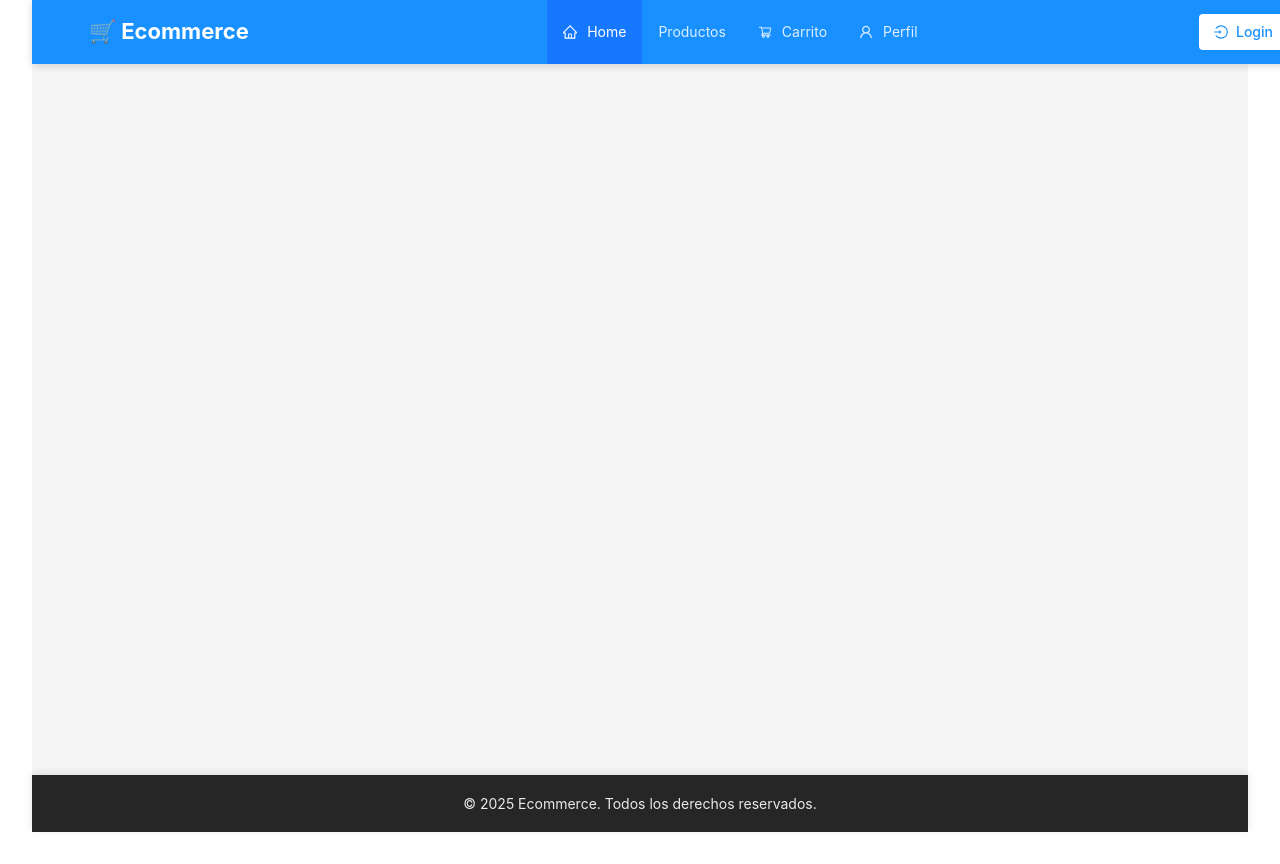
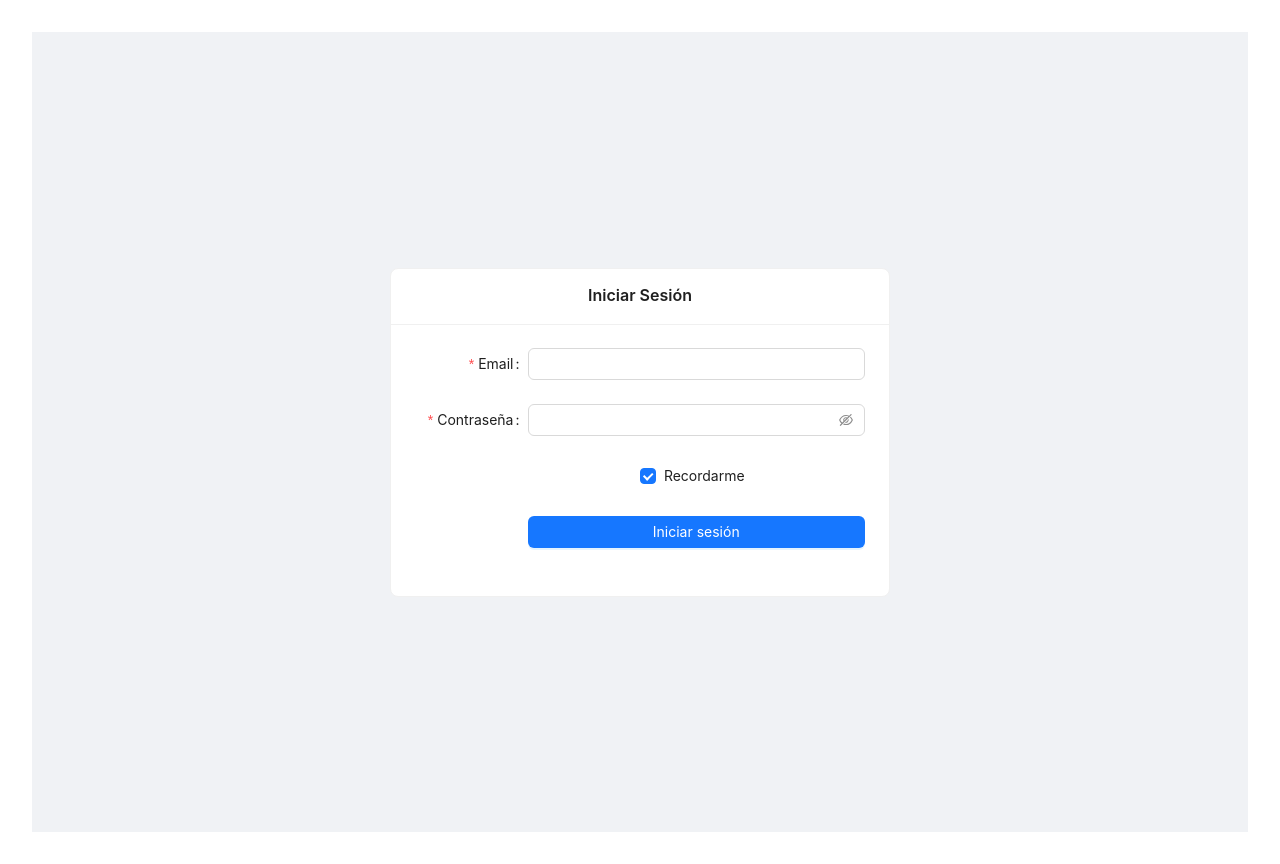
Before and after one commit to Miguelll123/Eccomerce-Proyect-react, a React (Vite) app: page / in a window 1280 px wide. Built offline with nearby package versions, Linux system fonts and the light colour scheme; no server answers.

Commit message:
Login hecho

```diff
--- a/src/App.jsx
+++ b/src/App.jsx
@@ -7,28 +7,45 @@ import Products from './components/Products';
 import { BrowserRouter,Route,Routes, Navigate } from 'react-router-dom';
 import { CartProvider } from './context/ProductContext/CartContext';
 import Cart from './components/Cart';
+import { UserProvider, UserContext } from './context/AuthContext/UserState';
+import Login from './components/Login';
+import { useContext } from 'react';
 
-function App() {
+// Componente interno que usa el Context (debe estar dentro del UserProvider)
+function AppContent() {
+  const { isAuthenticated } = useContext(UserContext);
+
+  // Si NO está autenticado → mostrar Login (sin Layout, sin rutas)
+  if (!isAuthenticated) {
+    return <Login />;
+  }
+
+  // Si SÍ está autenticado → mostrar Layout normal con rutas
   return (
     <BrowserRouter>
-    <ConfigProvider locale={esES}>
-
       <ProductProvider>
         <CartProvider>
           <Layout>
             <Routes>
-
+              <Route path="/" element={<Products/>}/>
               <Route path='/products' element={<Products/>}/>
               <Route path= "/cart" element ={<Cart/>}/>
-
             </Routes>
-
           </Layout>
         </CartProvider>
       </ProductProvider>
-         </ConfigProvider>
     </BrowserRouter>
   );
 }
 
+function App() {
+  return (
+    <ConfigProvider locale={esES}>
+      <UserProvider>
+        <AppContent />
+      </UserProvider>
+    </ConfigProvider>
+  );
+}
+
 export default App;
--- /dev/null
+++ b/src/components/Login.jsx
@@ -0,0 +1,111 @@
+import React, { useContext } from 'react';
+import { Button, Checkbox, Form, Input, Modal, Card } from 'antd';
+import { UserContext} from '../context/AuthContext/UserState';
+
+const Login = ({ open, onClose }) => {
+    const {login} = useContext(UserContext);
+    const [form] = Form.useForm();
+
+    // Detectar si se usa como modal (tiene props open/onClose) o como página completa
+    const isModal = open !== undefined;
+
+    const onFinish = async (values) => {
+        try {
+            await login(values);
+            // Si el login es exitoso
+            form.resetFields();
+            // Si es modal, cerrarlo. Si es página completa, no hacer nada (App.jsx manejará el cambio)
+            if (isModal && onClose) {
+                onClose();
+            }
+        } catch (error) {
+            console.error('Error en login:', error);
+        }
+    };
+
+    const onFinishFailed = errorInfo => {
+        console.log('Failed:', errorInfo);
+    };
+
+    const handleCancel = () => {
+        form.resetFields();
+        if (onClose) {
+            onClose();
+        }
+    };
+
+    // Contenido del formulario (compartido para modal y página)
+    const formContent = (
+        <Form
+            form={form}
+            name="basic"
+            labelCol={{ span: 6 }}
+            wrapperCol={{ span: 18 }}
+            initialValues={{ remember: true }}
+            onFinish={onFinish}
+            onFinishFailed={onFinishFailed}
+            autoComplete="off"
+        >
+            <Form.Item
+                label="Email"
+                name="email"
+                rules={[{ required: true, message: 'Por favor ingresa tu email' }]}
+            >
+                <Input />
+            </Form.Item>
+
+            <Form.Item
+                label="Contraseña"
+                name="password"
+                rules={[{ required: true, message: 'Por favor ingresa tu contraseña' }]}
+            >
+                <Input.Password />
+            </Form.Item>
+
+            <Form.Item name="remember" valuePropName="checked" wrapperCol={{ offset: 6, span: 18 }}>
+                <Checkbox>Recordarme</Checkbox>
+            </Form.Item>
+
+            <Form.Item wrapperCol={{ offset: 6, span: 18 }}>
+                <Button type="primary" htmlType="submit" block>
+                    Iniciar sesión
+                </Button>
+            </Form.Item>
+        </Form>
+    );
+
+    // Si es modal → mostrar como Modal
+    if (isModal) {
+        return (
+            <Modal
+                title="Iniciar Sesión"
+                open={open}
+                onCancel={handleCancel}
+                footer={null}
+                width={500}
+            >
+                {formContent}
+            </Modal>
+        );
+    }
+
+    // Si NO es modal → mostrar como página completa
+    return (
+        <div style={{
+            display: 'flex',
+            justifyContent: 'center',
+            alignItems: 'center',
+            minHeight: '100vh',
+            backgroundColor: '#f0f2f5'
+        }}>
+            <Card
+                title="Iniciar Sesión"
+                style={{ width: 500 }}
+            >
+                {formContent}
+            </Card>
+        </div>
+    );
+};
+
+export default Login;
--- a/src/components/layout/Header.jsx
+++ b/src/components/layout/Header.jsx
@@ -2,6 +2,8 @@ import { Layout, Menu, Button, Badge } from 'antd';
 import { HomeOutlined, ShoppingCartOutlined, UserOutlined, LoginOutlined } from '@ant-design/icons';
 import { useNavigate, useLocation } from 'react-router-dom';
 import { useCart } from '../../context/ProductContext/CartContext';
+import { useState } from 'react';
+import Login from '../Login';
 import './Header.scss';
 
 const { Header: AntHeader } = Layout;
@@ -10,6 +12,7 @@ function Header() {
   const navigate = useNavigate();
   const location = useLocation();
   const { cart } = useCart();
+  const [loginModalOpen, setLoginModalOpen] = useState(false);
 
   const menuItems = [
     {
@@ -52,11 +55,17 @@ function Header() {
           onClick={handleMenuClick}
         />
         <div className="header-actions">
-          <Button type="primary" icon={<LoginOutlined />} size="default">
+          <Button
+            type="primary"
+            icon={<LoginOutlined />}
+            size="default"
+            onClick={() => setLoginModalOpen(true)}
+          >
             Login
           </Button>
         </div>
       </div>
+      <Login open={loginModalOpen} onClose={() => setLoginModalOpen(false)} />
     </AntHeader>
   );
 }
--- /dev/null
+++ b/src/context/AuthContext/UserReducer.js
@@ -0,0 +1,17 @@
+const users = (state,action) => {
+    switch(action.type){
+        case "LOGIN":
+            return {
+                ...state,
+                token:action.payload.token,
+                user:action.payload.user,
+                isAuthenticated:true
+            };
+            default:
+                return state;
+    }
+}
+
+
+
+export default users;
--- /dev/null
+++ b/src/context/AuthContext/UserState.jsx
@@ -0,0 +1,56 @@
+import { createContext,useReducer } from "react";
+import axios from "axios";
+import userReducer from "./UserReducer";
+
+ const token = localStorage.getItem("token") || null;
+
+ const initialState = {
+    token:token,
+    user:null,
+    isAuthenticated:!!token
+ }
+
+
+ const API_URL = "http://localhost:3000/users";
+
+
+ export const UserContext = createContext(initialState);
+
+ export const UserProvider = ({children})=>{
+    const [state,dispatch] = useReducer (userReducer, initialState);
+
+ // Función para iniciar sesión
+ const login = async (user) => {
+    try {
+        const response = await axios.post(API_URL + "/login", user);
+        dispatch({
+            type:"LOGIN",
+            payload:response.data
+        });
+
+        if(response.data){
+            localStorage.setItem("token",response.data.token);
+        }
+
+        return response.data; // Retornar los datos para que el componente pueda saber si fue exitoso
+    } catch(error){
+        console.log(error);
+        throw error; // Lanzar el error para que el componente pueda manejarlo
+    }
+ }
+
+
+
+     return (
+        <UserContext.Provider value={({
+            token:state.token,
+            user:state.user,
+            isAuthenticated:state.isAuthenticated,
+            login
+        })}
+        >
+            {children}
+        </UserContext.Provider>
+     )
+
+ }
```
Lines whose indentation alone changed are shown as unchanged.
